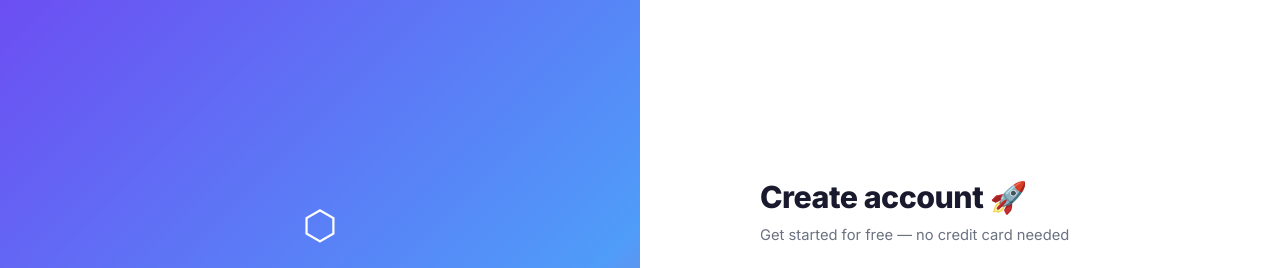
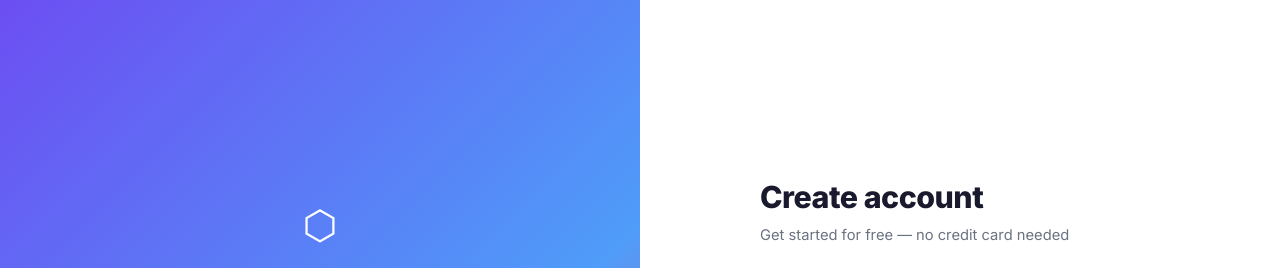
Before and after one commit to gopalkrishna06114/Task-manager-assessment, a React (Vite) app in the folder client/: page /register in a window 1280 px wide. Shown: the top 268 px of the page. Built offline with nearby package versions, Linux system fonts and the light colour scheme; no server answers.

Commit message:
Remove emoji from account creation heading

```diff
--- a/client/src/pages/Register.jsx
+++ b/client/src/pages/Register.jsx
@@ -37,7 +37,7 @@ export default function Register() {
       <div className="auth-right">
         <div className="auth-card fade-in">
           <div className="auth-card-header">
-            <h2>Create account 🚀</h2>
+            <h2>Create account</h2>
             <p>Get started for free — no credit card needed</p>
           </div>
           {error && <div className="auth-error">{error}</div>}
```
